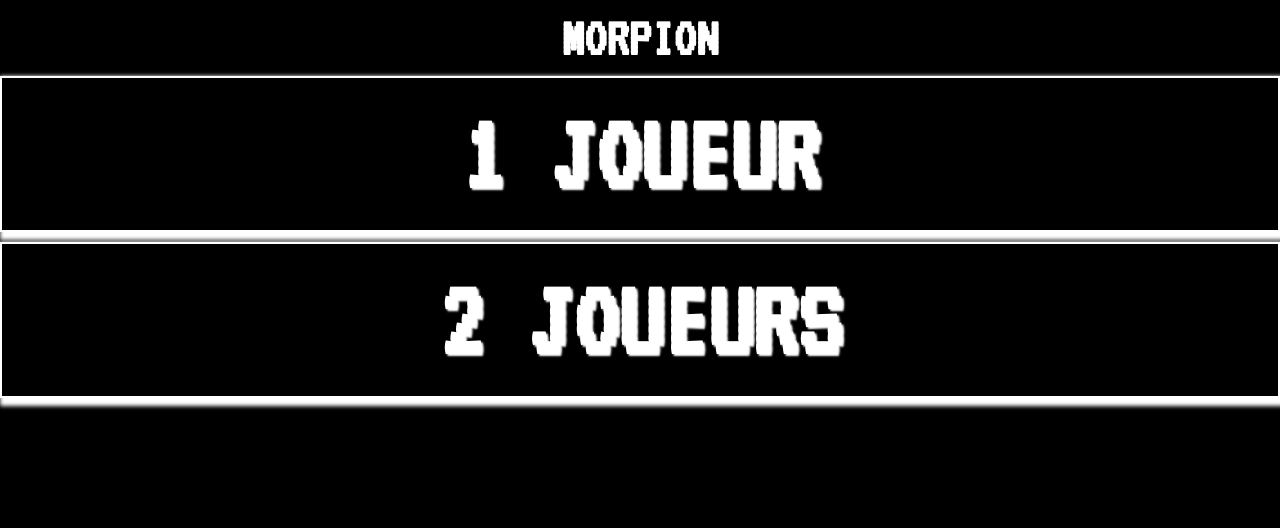
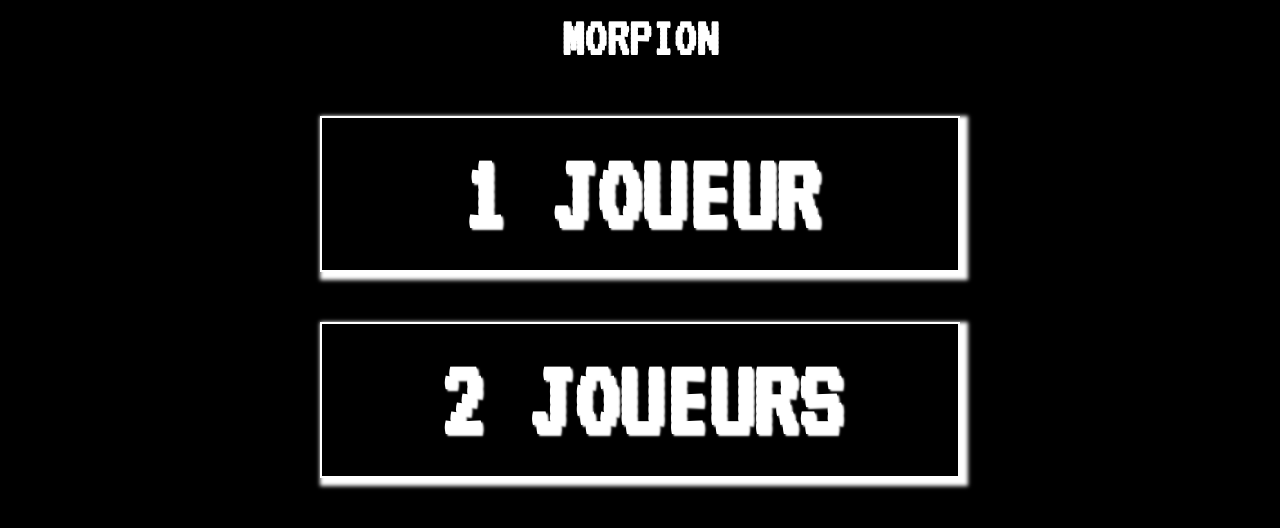
Before and after one commit to chris45560/game_morpion, a PHP site: page /index.php in a window 1280 px wide. Shown: the top 528 px of the page. Run offline with PHP 8.4, Linux system fonts and the light colour scheme; some libraries are stand-ins or nearby versions.

Commit message:
update css

```diff
--- a/css/style.css
+++ b/css/style.css
@@ -33,8 +33,8 @@ a{
 	color: white;
 	font-size: 7rem;
 	display: block;
-	margin: 0;
-	width: 100%;
+	margin: 50px auto;
+	width: 50%;
 	height: 100%;
 	text-align: center;
 	cursor: pointer;
```
